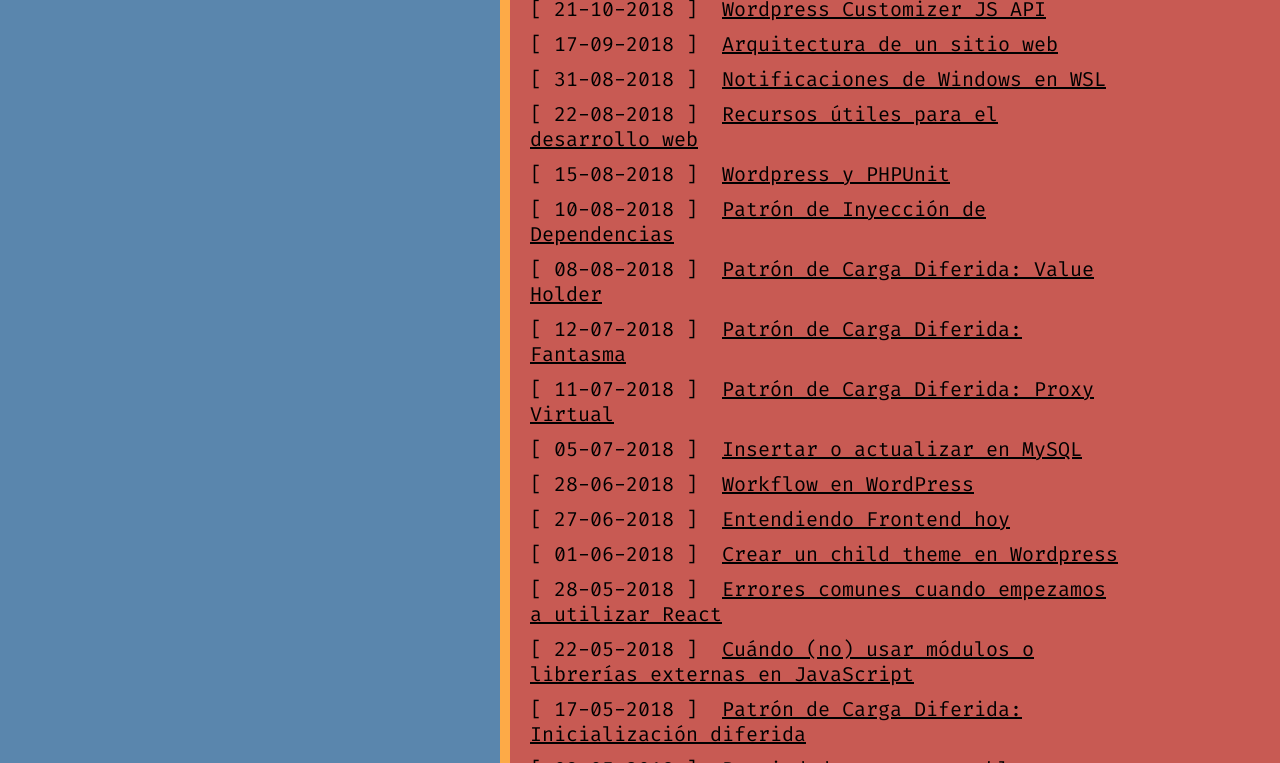
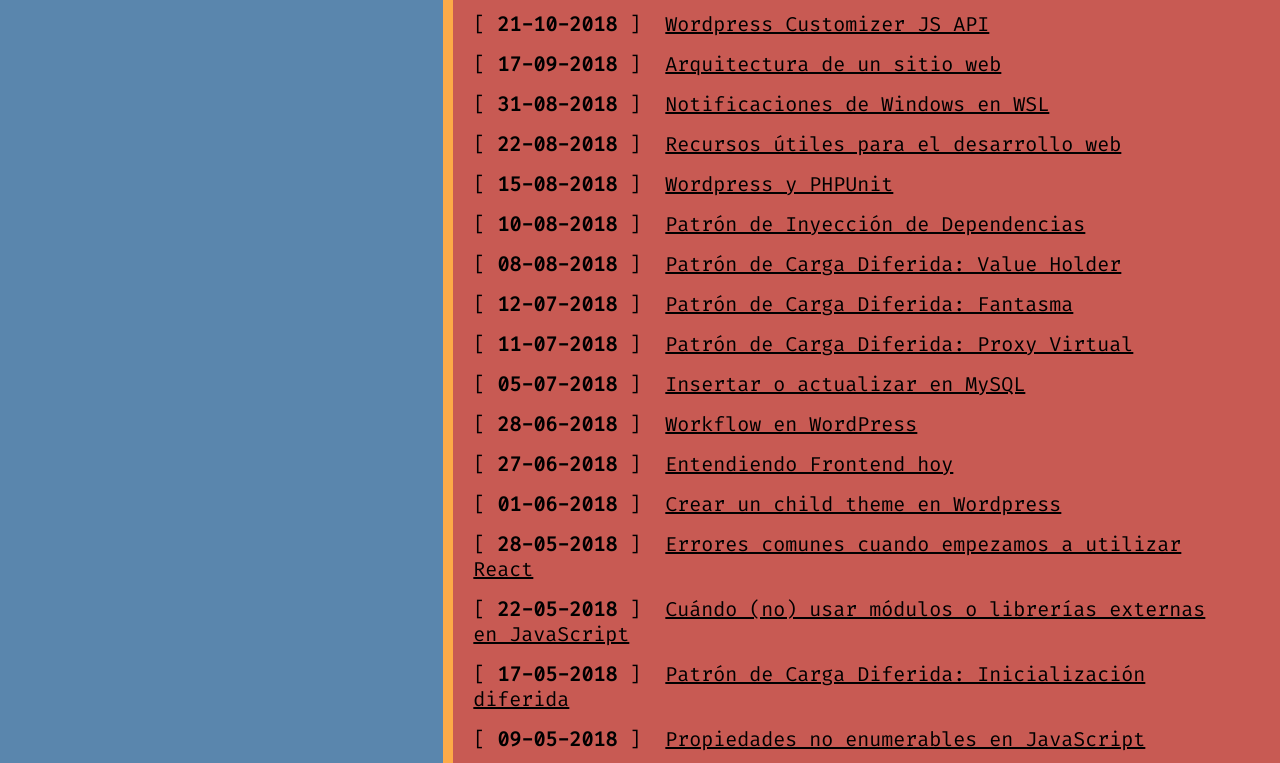
Before and after one commit to robertito13/robertito13.github.io, a Gatsby site: page / in a window 1280 px wide. Shown: the part 353-1116 px from the top of the page. Built offline with nearby package versions, Linux system fonts and the light colour scheme; Gatsby itself is replaced by a stand-in of ours.

Commit message:
Unificadas media queries con mixins

```diff
--- a/src/styles/content.module.scss
+++ b/src/styles/content.module.scss
@@ -1,3 +1,5 @@
+@import './mixins.scss';
+
 .content {
   background-color: #C85A53;
 
@@ -5,9 +7,13 @@
 
   line-height: 1.25em;
 
-  @media (min-width: 768px) {
+  @include for-tablet-up {
     min-height: 100vh;
-    width: 640px;
+    width: 600px;
+  }
+
+  @include for-desktop {
+    width: 900px;
   }
 }
 
@@ -21,5 +27,9 @@
 }
 
 .article {
-  margin-bottom: .5em;
+  margin-bottom: .75em;
+
+  time {
+    font-weight: bold;
+  }
 }
--- a/src/styles/main.scss
+++ b/src/styles/main.scss
@@ -1,4 +1,5 @@
 @import url('https://fonts.googleapis.com/css2?family=Fira+Code&display=swap');
+@import './mixins.scss';
 
 body {
   margin: 0;
@@ -8,7 +9,7 @@
   font-size: 20px;
   color: #000;
 
-  @media (min-width: 768px) {
+  @include for-tablet-up {
     background: linear-gradient(90deg, #5A86AD 50%, #C85A53 50%);
   }
 }
@@ -27,8 +28,12 @@
   margin: auto;
   flex-direction: column;
 
-  @media (min-width: 768px) {
+  @include for-tablet-up {
     flex-direction: row;
-    max-width: 960px;
+    max-width: 900px;
+  }
+
+  @include for-desktop {
+    max-width: 1200px;
   }
 }
--- /dev/null
+++ b/src/styles/mixins.scss
@@ -0,0 +1,11 @@
+@mixin for-phone-only {
+  @media (max-width: 599px) { @content; }
+}
+
+@mixin for-tablet-up {
+  @media (min-width: 600px) { @content; }
+}
+
+@mixin for-desktop {
+  @media (min-width: 900px) { @content; }
+}
--- a/src/styles/sidebar.module.scss
+++ b/src/styles/sidebar.module.scss
@@ -1,3 +1,5 @@
+@import './mixins.scss';
+
 .sidebar {
   background-color: #5A86AD;
   border-bottom: solid 10px #FDAA47;
@@ -14,11 +16,15 @@
     font-weight: bold;
   }
 
-  @media (min-width: 768px) {
-    border-bottom: none;;
+  @include for-tablet-up {
+    border-bottom: none;
     border-right: solid 10px #FDAA47;
-    width: 320px;
+    width: 300px;
     min-height: 100vh;
+  }
+
+  @include for-desktop {
+    width: 450px;
   }
 }
 
```
